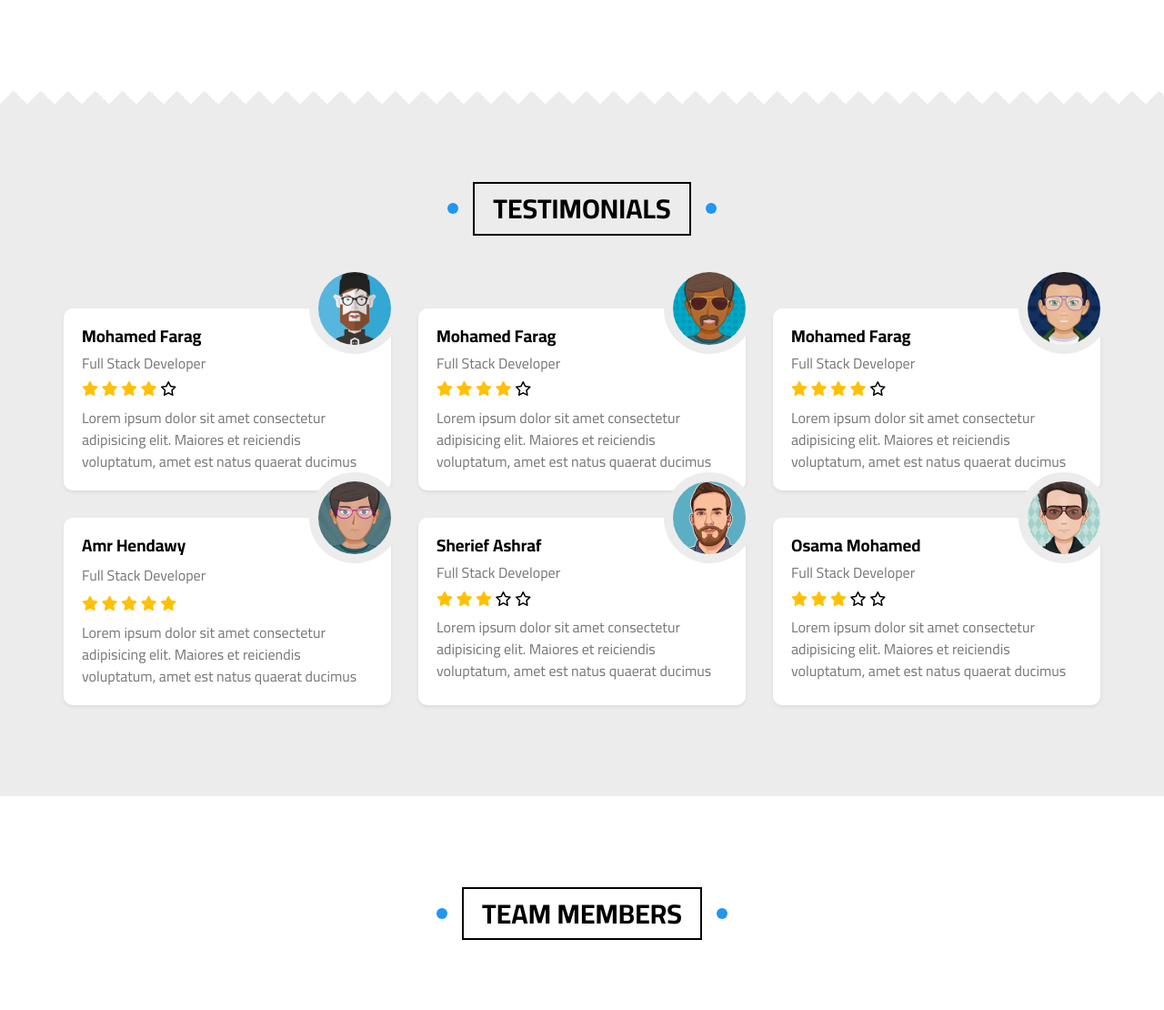
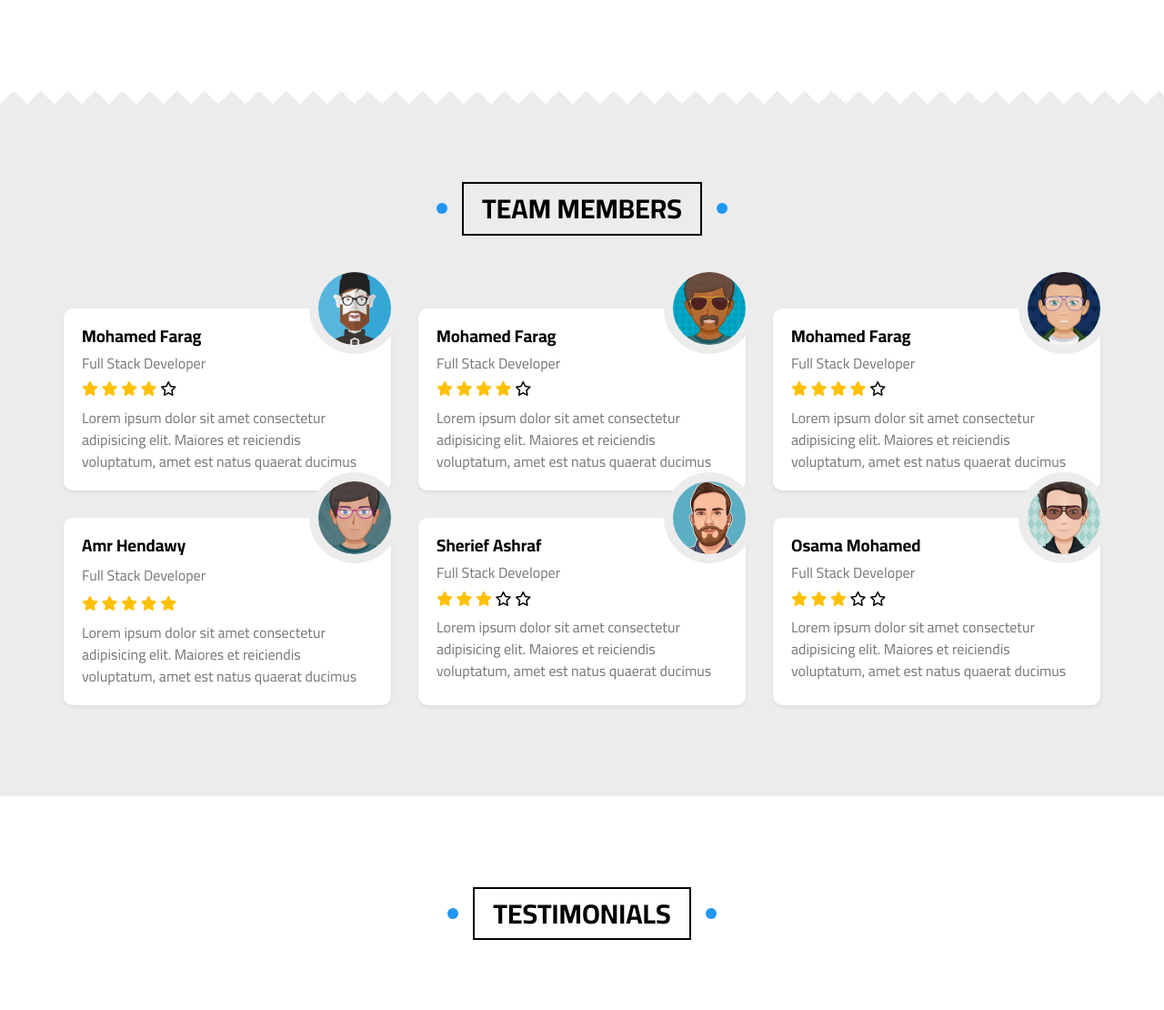
Before and after one commit to ziad-elshihy/Templet-3, a plain HTML site: page index.html in a window 1280 px wide. Shown: the part 3977-5087 px from the top of the page at 91% size. Drawn offline with nearby package versions, Linux system fonts and the light colour scheme; files whose address does not match are found by name.

Commit message:
change sections name

```diff
--- a/css/style.css
+++ b/css/style.css
@@ -231,7 +231,6 @@ ul {
    opacity: 0;
    transition: top var(--main-transition), opacity var(--main-transition);
 }
-
 .close-mega {
    right: 5px;
    top: 5px;
@@ -827,6 +826,7 @@ ul {
 
 .team .container .box .social i {
    color: #777;
+   transition: var(--main-transition);
 }
 
 .team .container .box .data:hover .fa-facebook-f {
--- a/index.html
+++ b/index.html
@@ -258,7 +258,7 @@
    <!-- Start Testimonials -->
    <div class="spike"></div>
    <section class="testimonials" id="testimonials">
-      <h2 class="main-title">testimonials</h2>
+      <h2 class="main-title">TEAM MEMBERS</h2>
       <div class="container">
          <div class="box">
             <img decoding="async" src="images/avatar-01.png" alt="" />
@@ -361,7 +361,7 @@
    <!-- End Testimonials -->
    <!-- Start Team -->
    <section class="team" id="team">
-      <h2 class="main-title">TEAM MEMBERS</h2>
+      <h2 class="main-title">Testimonials</h2>
       <div class="container">
          <div class="box">
             <div class="data">
```
